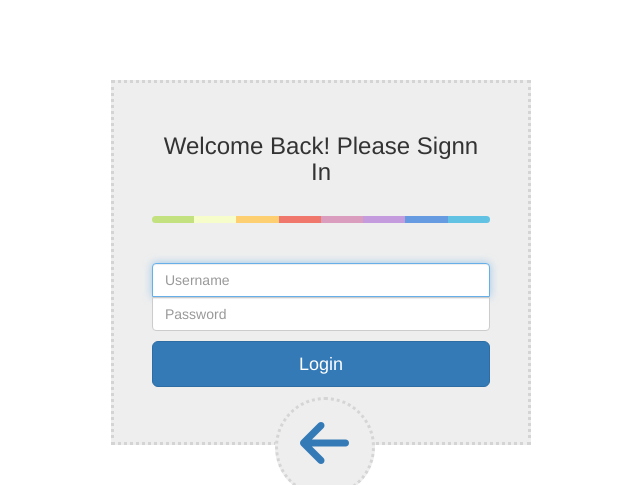
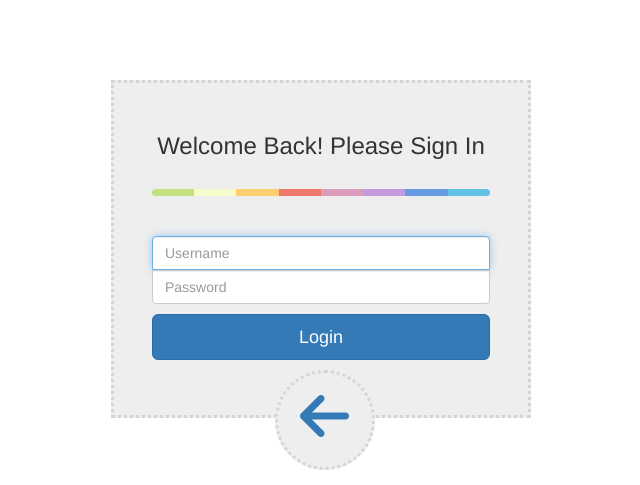
Before and after one commit to iindigoo/lucky4new, a PHP site: page /login.php in a window 1280 px wide. Shown: the top 485 px of the page, without its empty margins (319-959 px from the left). Run offline with PHP 8.4, Linux system fonts and the light colour scheme; some libraries are stand-ins or nearby versions.

Commit message:
bla
blaaa

```diff
--- a/login/index.php
+++ b/login/index.php
@@ -15,7 +15,7 @@
 <div class = "container">
 	<div class="wrapper">
 		<form action="" method="post" name="Login_Form" class="form-signin">
-		    <h3 class="form-signin-heading">Welcome Back! Please Signn In</h3>
+		    <h3 class="form-signin-heading">Welcome Back! Please Sign In</h3>
 			  <hr class="colorgraph"><br>
 
 			  <input type="text" class="form-control" name="Username" placeholder="Username" required="" autofocus="" />
```
